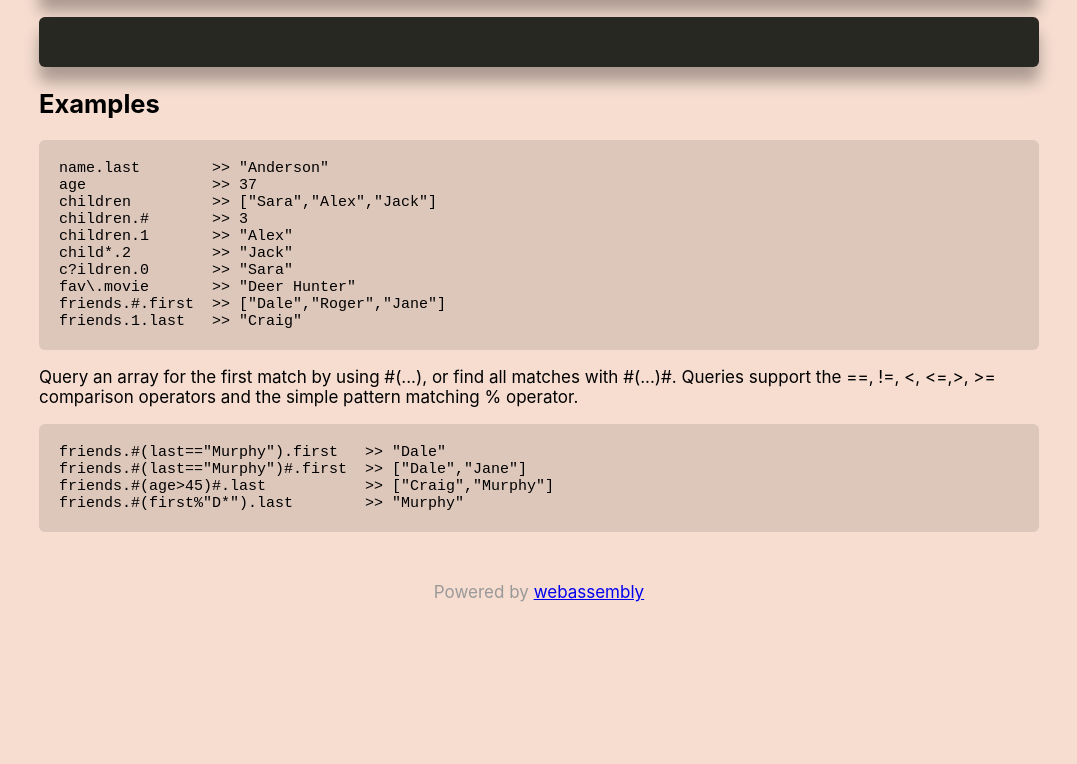
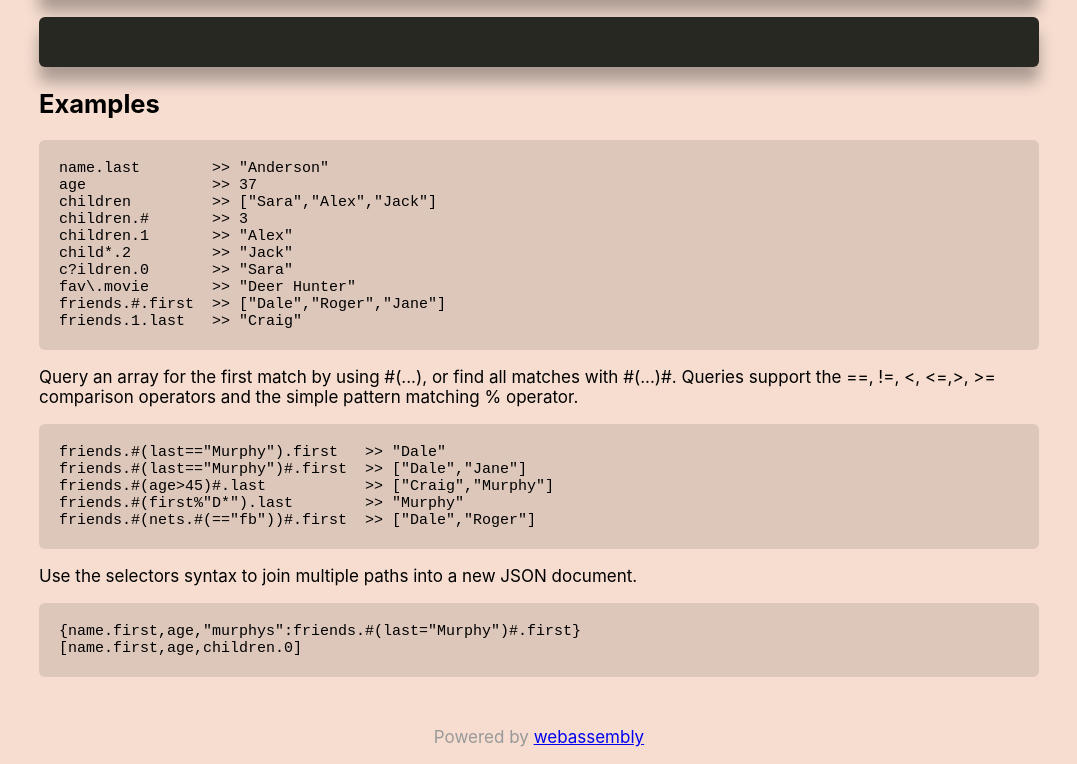
Before and after one commit to importcjj/rust-gjson-playground, a website: page index.html in a window 1280 px wide. Shown: the part 474-1238 px from the top of the page, without its empty margins (101-1178 px from the left). Before the commit the page ends 1093 px from the top, so only its background shows below. Drawn offline with Linux system fonts and the light colour scheme.

Commit message:
Update index.html

```diff
--- a/index.html
+++ b/index.html
@@ -142,7 +142,16 @@ friends.#(last=="Murphy").first   &gt;&gt; "Dale"
 friends.#(last=="Murphy")#.first  &gt;&gt; ["Dale","Jane"]
 friends.#(age&gt;45)#.last           &gt;&gt; ["Craig","Murphy"]
 friends.#(first%"D*").last        &gt;&gt; "Murphy"
+friends.#(nets.#(=="fb"))#.first  &gt;&gt; ["Dale","Roger"]
 </pre>
+
+        <p>
+            Use the selectors syntax to join multiple paths into a new JSON document.
+        </p>
+
+        <pre class="example">
+{name.first,age,"murphys":friends.#(last="Murphy")#.first}
+[name.first,age,children.0]</pre>
 
         <p class="tip">Powered by <a
                 href="https://developer.mozilla.org/en-US/docs/WebAssembly/Rust_to_wasm">webassembly</a></p>
```
